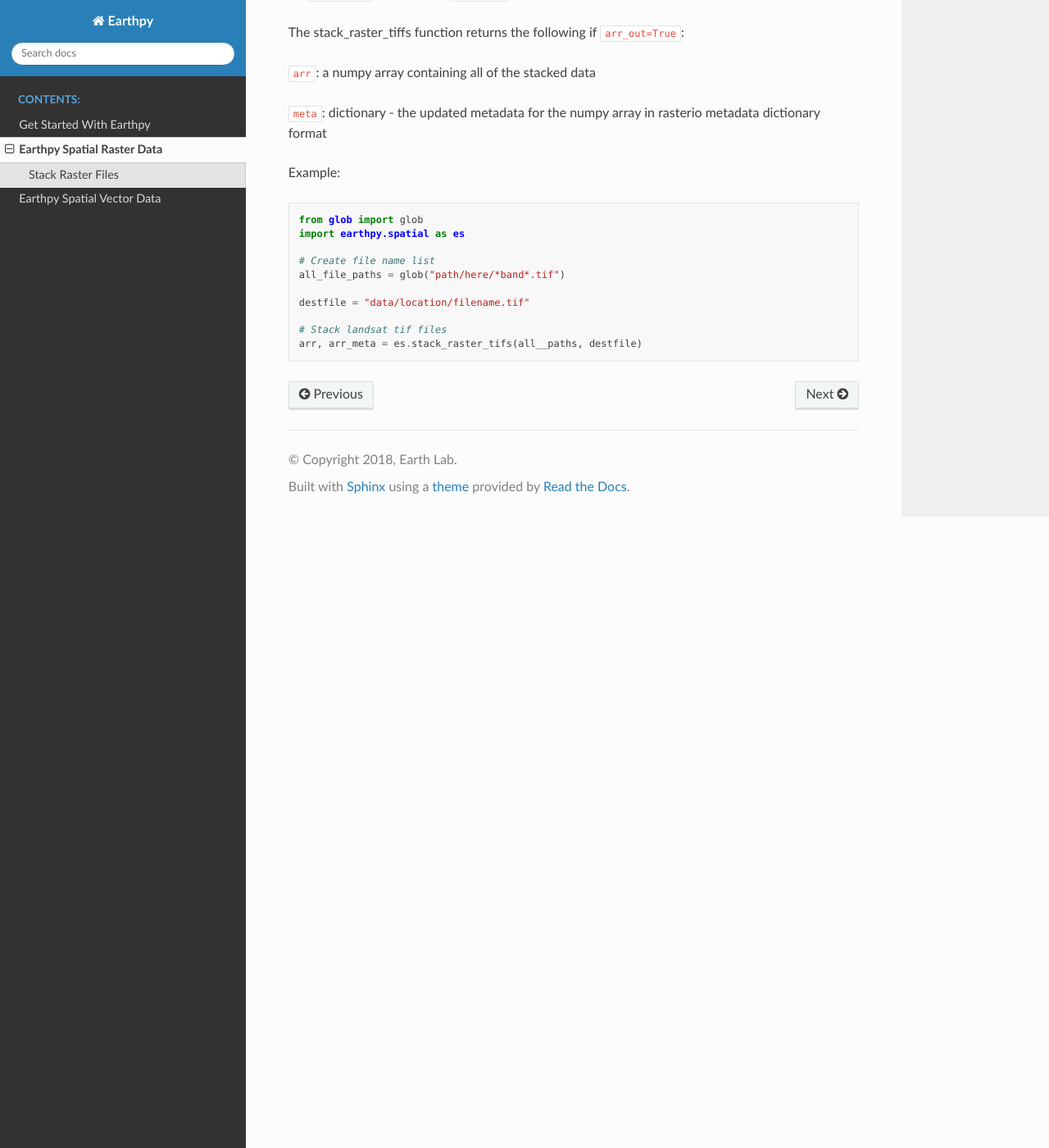
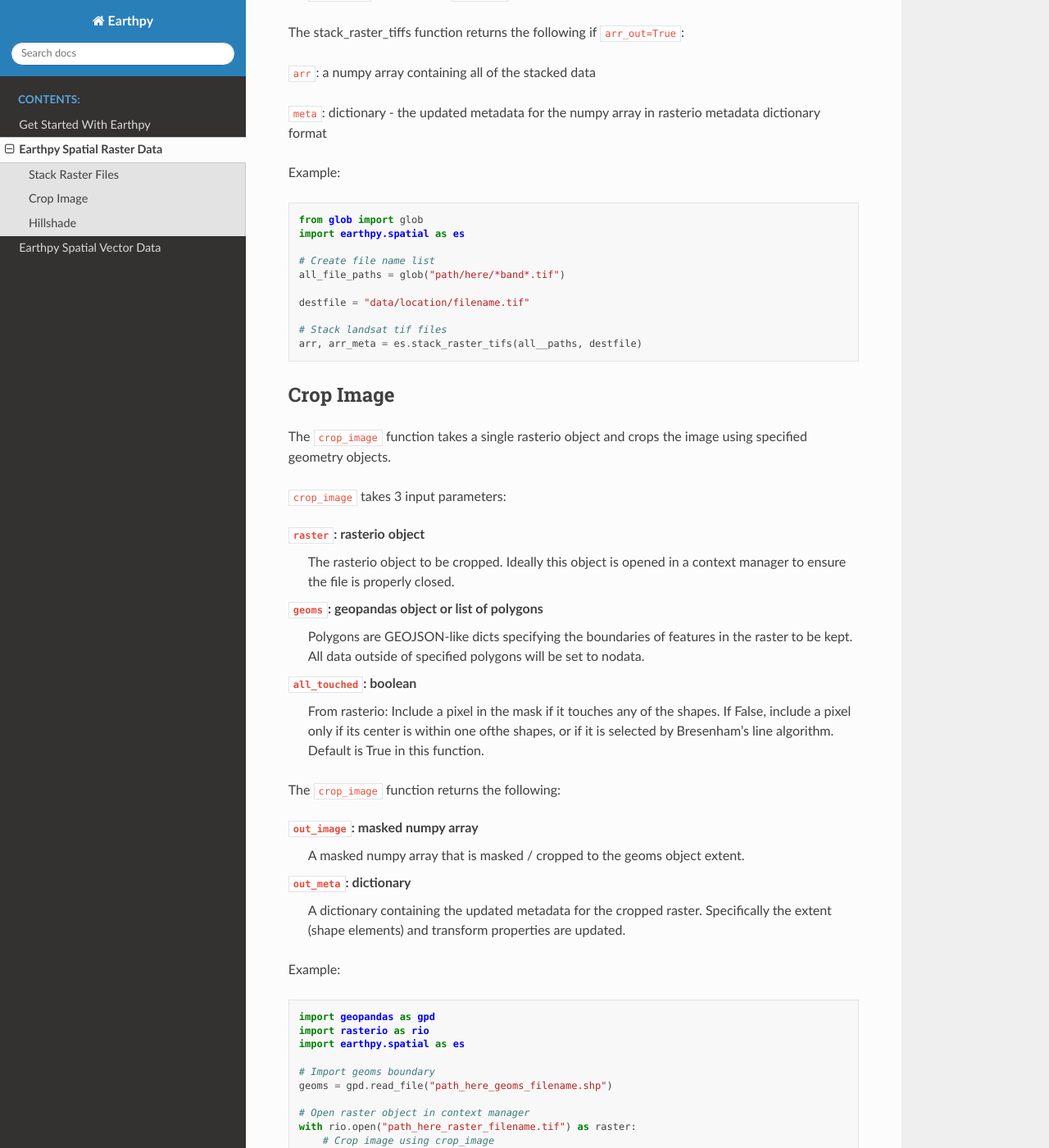
Before and after one commit to earthlab/earthpy, a Sphinx documentation site: the page built from docs/spatial-raster.rst, in a window 1280 px wide and 1400 px high, scrolled down 838 px. Shown: the whole window at 82% size. Built offline with Sphinx 7.4.7 and the Read the Docs theme 2.0.0, drawn with Linux system fonts in a browser that asks for light colours; some of the changed text lies outside the part shown.

Commit message:
Added .rst documentation for hillshade and crop_image functions to docs/spatial-raster.rst

```diff
--- a/docs/spatial-raster.rst
+++ b/docs/spatial-raster.rst
@@ -52,3 +52,87 @@
 
     # Stack landsat tif files
     arr, arr_meta = es.stack_raster_tifs(all__paths, destfile)
+
+Crop Image
+~~~~~~~~~~~~~~~~~~
+
+The ``crop_image`` function takes a single rasterio object and crops the image
+using specified geometry objects.
+
+``crop_image`` takes 3 input parameters:
+
+``raster``: rasterio object
+      The rasterio object to be cropped. Ideally this object is opened in a
+      context manager to ensure the file is properly closed.
+``geoms``: geopandas object or list of polygons
+      Polygons are GEOJSON-like dicts specifying the boundaries of features
+      in the raster to be kept. All data outside of specified polygons will
+      be set to nodata.
+``all_touched``: boolean
+      From rasterio: Include a pixel in the mask if it touches any of the shapes.
+      If False, include a pixel only if its center is within one ofthe shapes,
+      or if it is selected by Bresenham's line algorithm.
+      Default is True in this function.
+
+The ``crop_image`` function returns the following:
+
+``out_image``: masked numpy array
+      A masked numpy array that is masked / cropped to the geoms object extent.
+``out_meta``: dictionary
+      A dictionary containing the updated metadata for the cropped raster.
+      Specifically the extent (shape elements) and transform properties are updated.
+
+Example:
+
+.. code-block:: python
+
+    import geopandas as gpd
+    import rasterio as rio
+    import earthpy.spatial as es
+
+    # Import geoms boundary
+    geoms = gpd.read_file("path_here_geoms_filename.shp")
+
+    # Open raster object in context manager
+    with rio.open("path_here_raster_filename.tif") as raster:
+        # Crop image using crop_image
+        out_image, out_meta = es.crop_image(raster, geoms)
+
+Hillshade
+~~~~~~~~~~~~~~~~~~
+
+The ``hillshade`` function takes a numpy array containing elevation data and creates
+a hillshade array.
+
+``hillshade`` takes 3 input parameters:
+
+``arr``: a n dimension numpy array
+      The numpy array containing elevation data that will be used to calculate
+      the hillshade array.
+``azimuth``: float
+      The angular direction of the sun, measured from north in clockwise degrees
+      from 0 to 360.
+      Default is 30.
+``angle_altitude``: float
+      The slope or angle of the illumination source above the horizon from 0 (on
+      the horizon) to 90 (overhead).
+      Default is 30.
+
+The ``hillshade`` function returns the following:
+
+``a numpy array``: numpy array
+      A numpy array containing hillshade values.
+
+Example:
+
+.. code-block:: python
+
+    import rasterio as rio
+    import earthpy.spatial as es
+
+    # Open arr numpy array
+    with rio.open("path_her_arr_filename.tif") as src:
+        arr = src.read()
+
+    # Create hillshade numpy array
+    hillshade = es.hillshade(arr, 315, 45)
```
